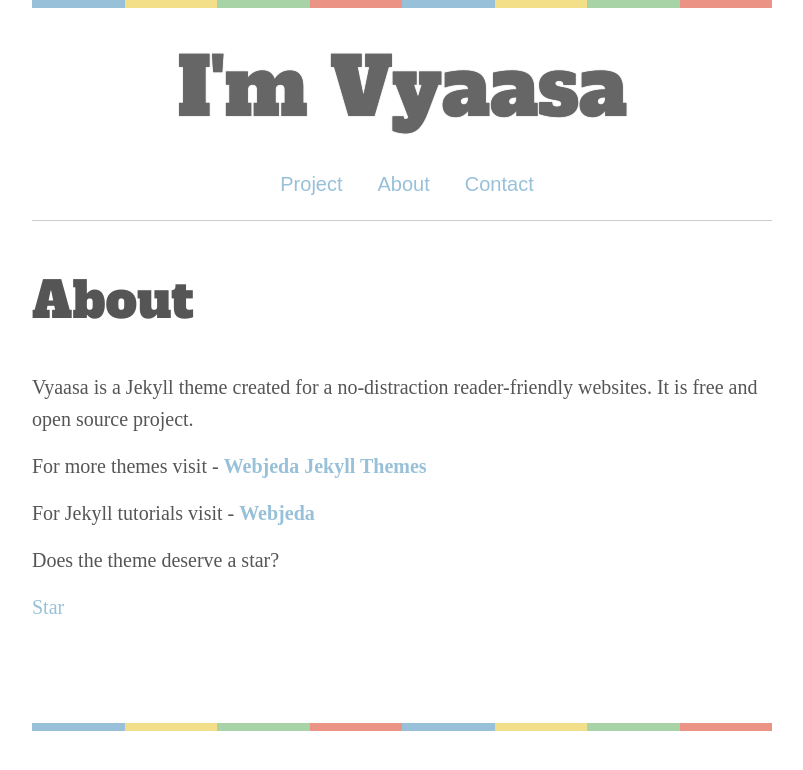
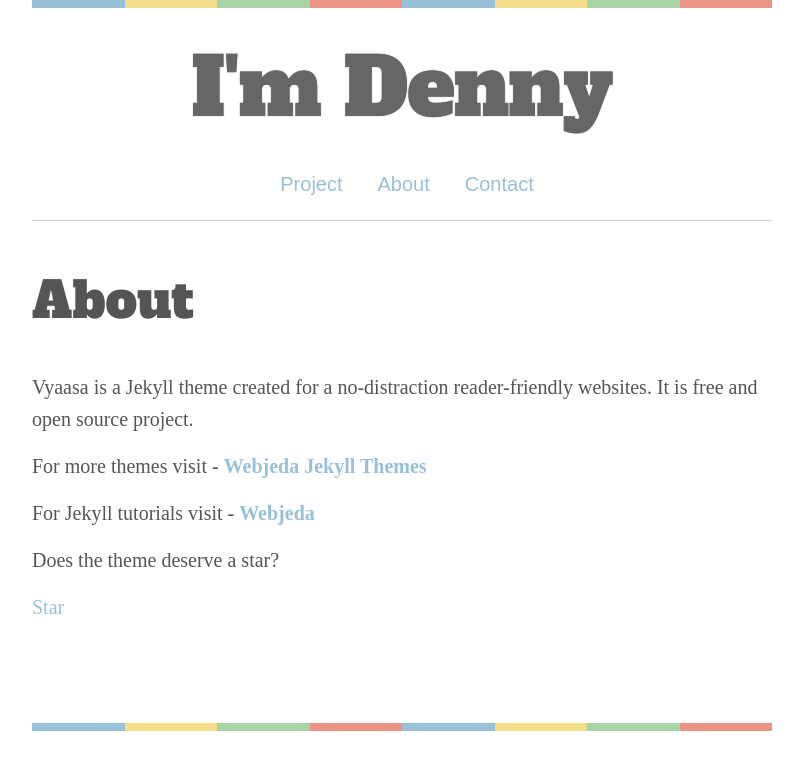
Before and after one commit to szdenny/szdenny.github.io, a Jekyll site: the page built from _pages/about.md, in a window 1280 px wide. Shown: the top 770 px of the page, without its empty margins (238-1041 px from the left). Built offline with Jekyll 4.4.1, drawn with Linux system fonts in a browser that asks for light colours; some web fonts are replaced.

Commit message:
Update _config.yml

```diff
--- a/_config.yml
+++ b/_config.yml
@@ -1,14 +1,14 @@
 #Created by webjeda - http://webjeda.com
 
 # Site settings
-title: "I'm Vyaasa"
+title: "I'm Denny"
 title-font-size: '4em' # a provision to adjust the size of your title. If it is too long then do resize to a smaller value. By default it will be 4em.
 
-email: your-email@domain.com
+email: szdenny@gmail.com
 description: > # this means to ignore newlines until "baseurl:"
-  Vyaasa is a minimal Jekyll theme meant for writers. Long text posts will look good with this layout. This is a free theme and can be used for all kinds of Jekyll blogs.
-baseurl: "/vyaasa" # the subpath of your site, e.g. /blog
-url: "http://webjeda.com" # the base hostname & protocol for your site
+  This is my personal blog.
+baseurl: "/" # the subpath of your site, e.g. /blog
+url: "https://szdenny.github.io" # the base hostname & protocol for your site
 
 permalink: :title/
 
```
